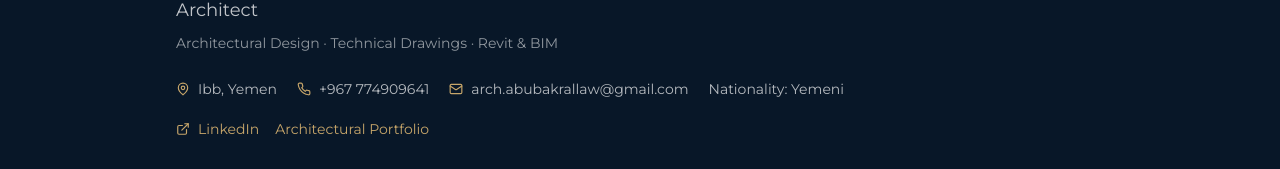
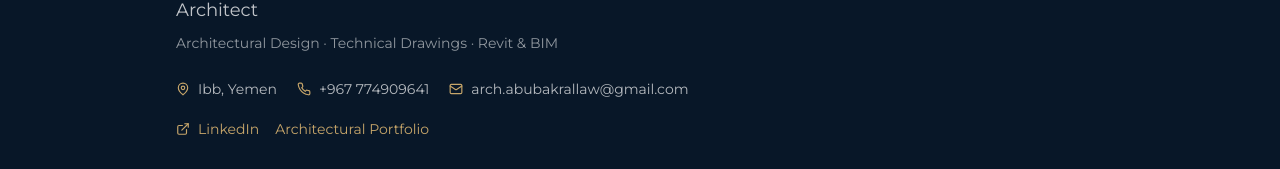
Before and after one commit to a2ll0aw00-ops/arch-abubakr-allaw-portfolio, a React (Vite) app: page /cv in a window 1280 px wide. Shown: the part 324-493 px from the top of the page. Built offline with nearby package versions, Linux system fonts and the light colour scheme; no server answers.

Commit message:
Keep CV content aligned with provided resume

```diff
--- a/src/pages/CVPage.tsx
+++ b/src/pages/CVPage.tsx
@@ -26,7 +26,6 @@ export default function CVPage() {
   const email = settings?.email || profileData.email;
   const phone = settings?.phone || profileData.phone;
   const location = (lang === 'ar' ? settings?.locationAr : settings?.location) || cvResume.location[lang];
-  const nationality = (lang === 'ar' ? settings?.nationalityAr : settings?.nationality) || (lang === 'ar' ? 'يمني' : 'Yemeni');
   const name = cvIsManaged
     ? textFor({ ar: cvContent.cvNameAr, en: cvContent.cvNameEn }, lang) || cvResume.name[lang]
     : cvResume.name[lang];
@@ -111,7 +110,6 @@ export default function CVPage() {
             <span className="flex items-center gap-2"><MapPin size={14} className="text-bronze" />{location}</span>
             <a href={`tel:${phone}`} className="flex items-center gap-2" dir="ltr"><Phone size={14} className="text-bronze" />{phone}</a>
             <a href={`mailto:${email}`} className="flex items-center gap-2"><Mail size={14} className="text-bronze" />{email}</a>
-            <span>{t('cv.nationality')}: {nationality}</span>
           </div>
           <div className="mt-5 flex flex-wrap gap-4 text-sm print:hidden">
             <a href={linkedin} target="_blank" rel="noopener noreferrer" className="inline-flex items-center gap-2 text-bronze hover:text-white">
```
